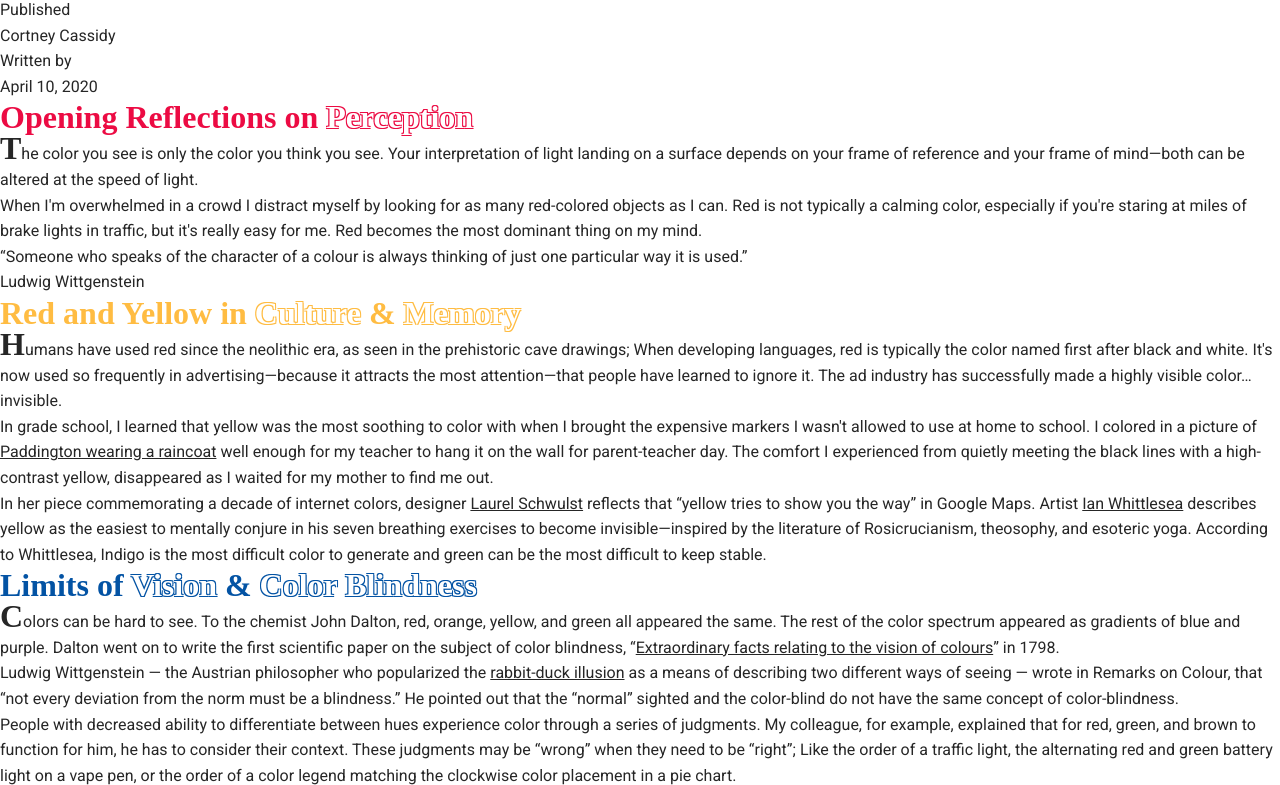
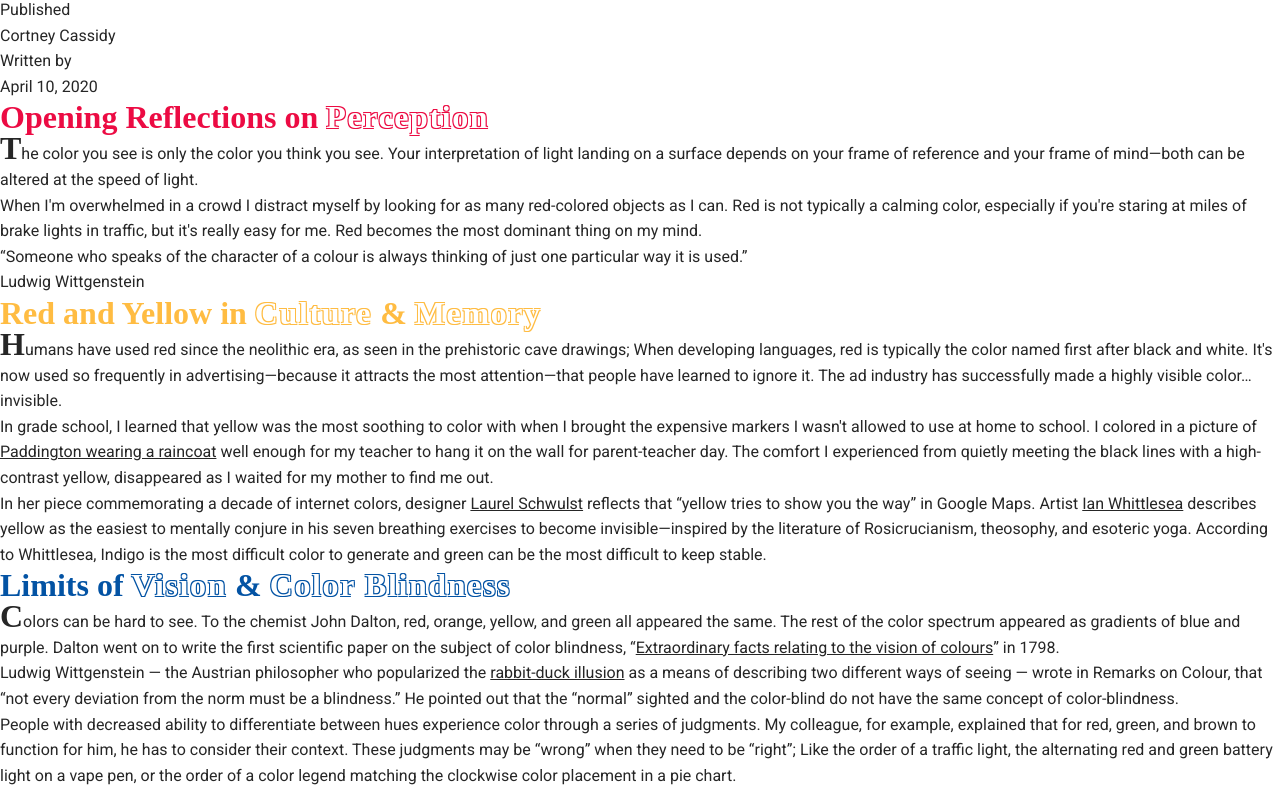
Before and after one commit to chareeselam/manuscript, a plain HTML site: page index.html in a window 1280 px wide. Shown: the part 703-1488 px from the top of the page. Drawn offline with Linux system fonts and the light colour scheme; a web font is replaced by a local one.

Commit message:
Adjusted kerning for outlined text

```diff
--- a/style.css
+++ b/style.css
@@ -51,18 +51,21 @@ a:link{
 
 .outline-red{
     color:white;
+    letter-spacing: 0.05em;
     text-shadow: -1px -1px 0 #EC0B43, 1px -1px 0 #EC0B43, -1px 1px 0 #EC0B43, 1px 1px 0 #EC0B43;
 }
 /* Got this from MDN */
 
 .outline-yellow{
     color:white;
+    letter-spacing: 0.05em;
     text-shadow: -1px -1px 0 #FFBC42, 1px -1px 0 #FFBC42, -1px 1px 0 #FFBC42, 1px 1px 0 #FFBC42;
 }
 /* Got this from MDN */
 
 .outline-blue{
     color:white;
+    letter-spacing: 0.05em;
     text-shadow: -1px -1px 0 #0353A4, 1px -1px 0 #0353A4, -1px 1px 0 #0353A4, 1px 1px 0 #0353A4;
 }
 /* Got this from MDN */
```
